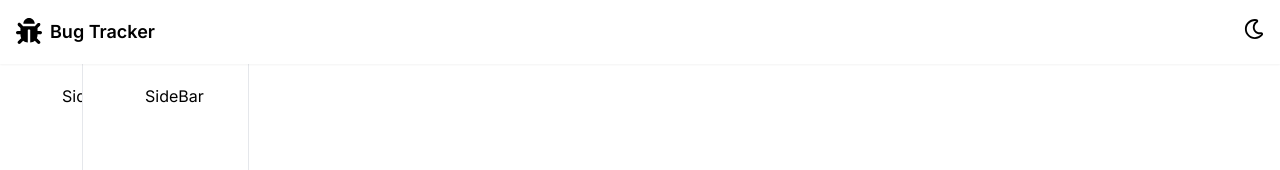
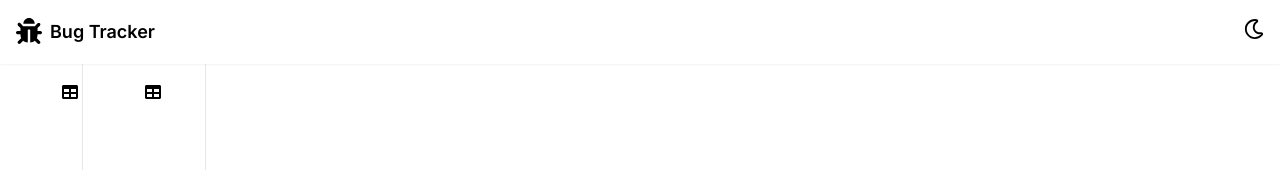
Before and after one commit to christianjcodes/bug-tracker-frontend, a Next.js app: page /dashboard/admin in a window 1280 px wide. Shown: the top 170 px of the page. Built offline with nearby package versions, Linux system fonts and the light colour scheme.

Commit message:
Add fontawesome icon

```diff
--- a/src/app/components/SideBar.tsx
+++ b/src/app/components/SideBar.tsx
@@ -1,5 +1,6 @@
 import React from 'react';
 import { cn } from '../lib/utils';
+import { FaTable } from 'react-icons/fa';
 
 type Props = {}
 
@@ -10,10 +11,21 @@ export default function SideBar({}: Props) {
       )}
     >
       <HoverContainer>
-        SideBar
+        <FaTable />
       </HoverContainer>
     </nav>
   )
+}
+
+function SideNavItem() {
+  return <div className='flex gap-2 items-center cursor-pointer'>
+
+    {/* icon */}
+    <div>
+
+    </div>
+    {/* label */}
+  </div>
 }
 
 function HoverContainer({
@@ -24,7 +36,8 @@ function HoverContainer({
 }) {
   return (
     <div className='p-3 transition-all rounded-full cursor-pointer
-    hover:bg-gray-200 w-fit dark:hover:bg-zinc-900'>
+    hover:bg-gray-200 w-fit dark:hover:bg-zinc-900 group-hover:dark:bg-zinc-900
+    group-hover:bg-gray-200'>
       {children}
     </div>
   );
```
